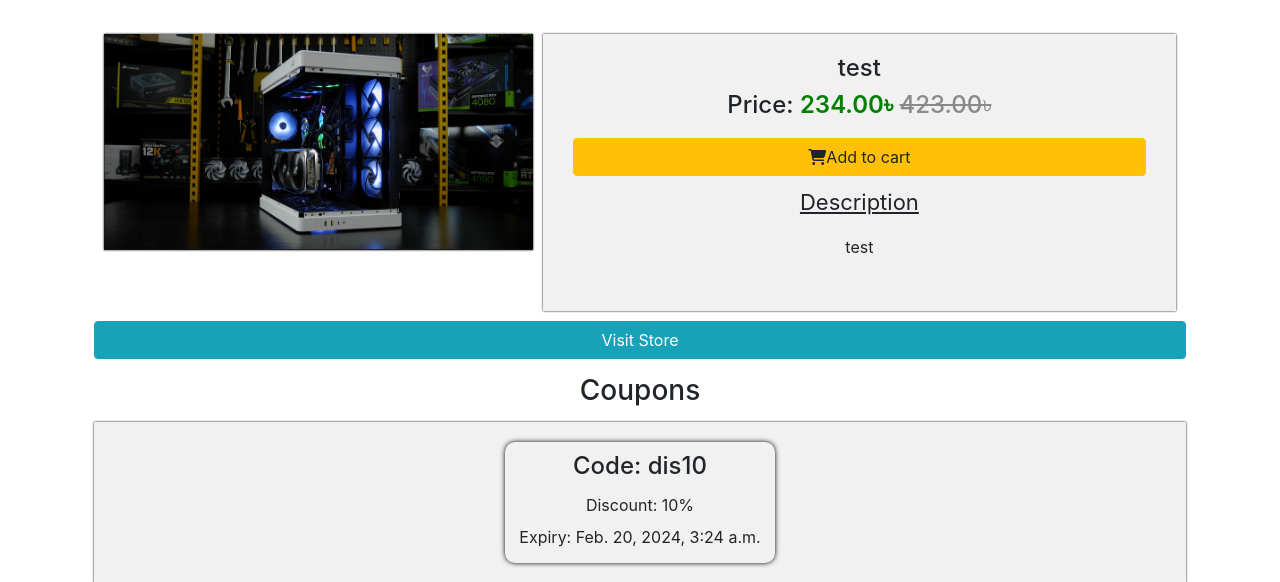
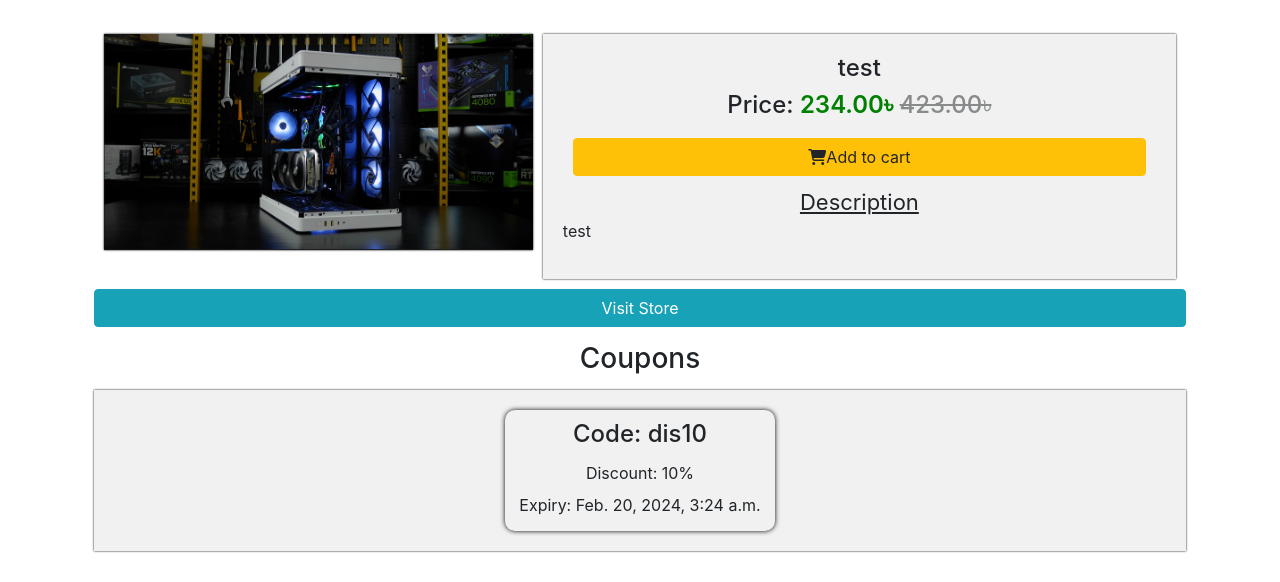
Before and after one commit to absabur/ecommerce-django, a Django app: page /product/26/ in a window 1280 px wide. Shown: the part 56-638 px from the top of the page. Run offline with Django 5.2, Linux system fonts and the light colour scheme; data comes from the database, SQL or seed files in the repository; some libraries are stand-ins or nearby versions.

Commit message:
pre to p

```diff
--- a/static/css/main.css
+++ b/static/css/main.css
@@ -147,7 +147,7 @@
 }
 
 .toggle-seller {
-  position: absolute;
+  position: fixed;
   top: 100px;
   left: 20px;
   z-index: 3;
--- a/templates/App_Seller/product_detail.html
+++ b/templates/App_Seller/product_detail.html
@@ -57,7 +57,7 @@
         <h4>{{ product.name}}</h4>
         <h4>Price: <span class="price">{{ product.price|floatformat:2 }}&#2547;</span> <span class="old-price">{{product.old_price|floatformat:2}}&#2547;</span></h4>
         <u class="desc">Description</u>
-        <p> {{ product.description|linebreaks}}</p>
+        <div style="align-self: flex-start;"> {{ product.description|linebreaks}}</div>
     </div>
   </div>
 </div>
--- a/templates/App_Shop/product_detail.html
+++ b/templates/App_Shop/product_detail.html
@@ -55,7 +55,7 @@
             <a href="{%url 'App_Order:add' pk=product.pk%}" class="btn btn-warning w-100"><i class="fa fa-shopping-cart"></i>Add to cart</a>
         </div>
         <u class="desc">Description</u>
-        <p> {{ product.description|linebreaks}}</p>
+        <div style="align-self: flex-start;"> {{ product.description|linebreaks}}</div>
     </div>
 </div>
 {%if store%}
```
